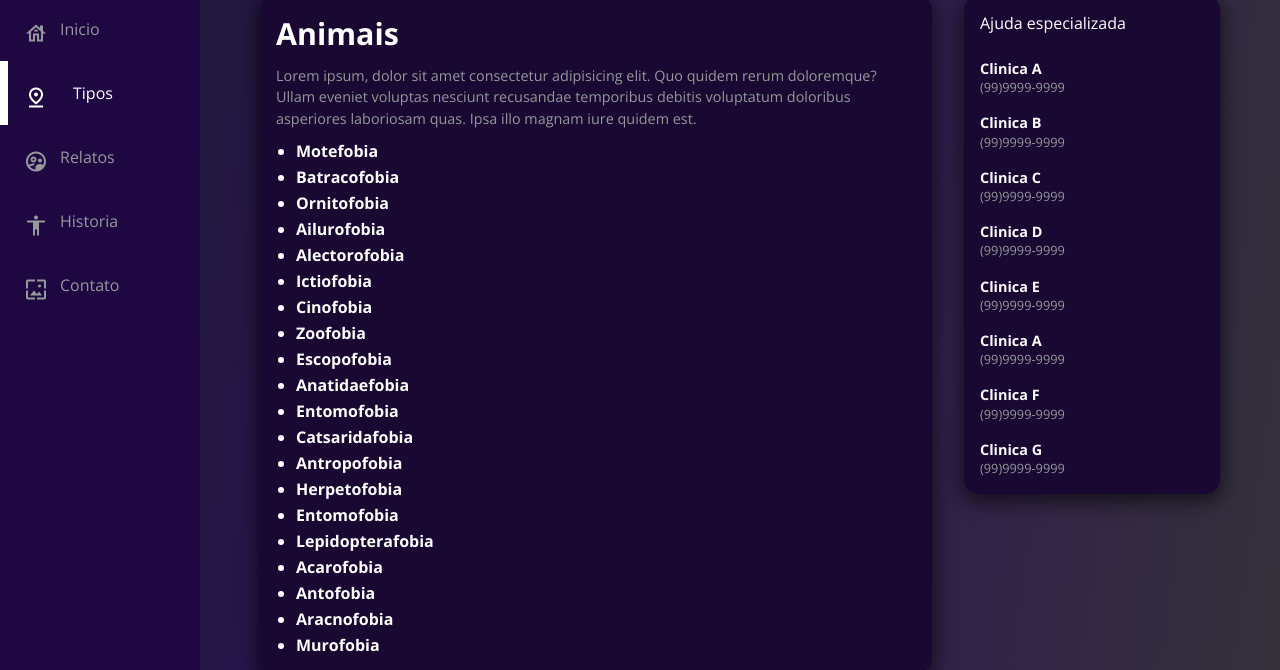
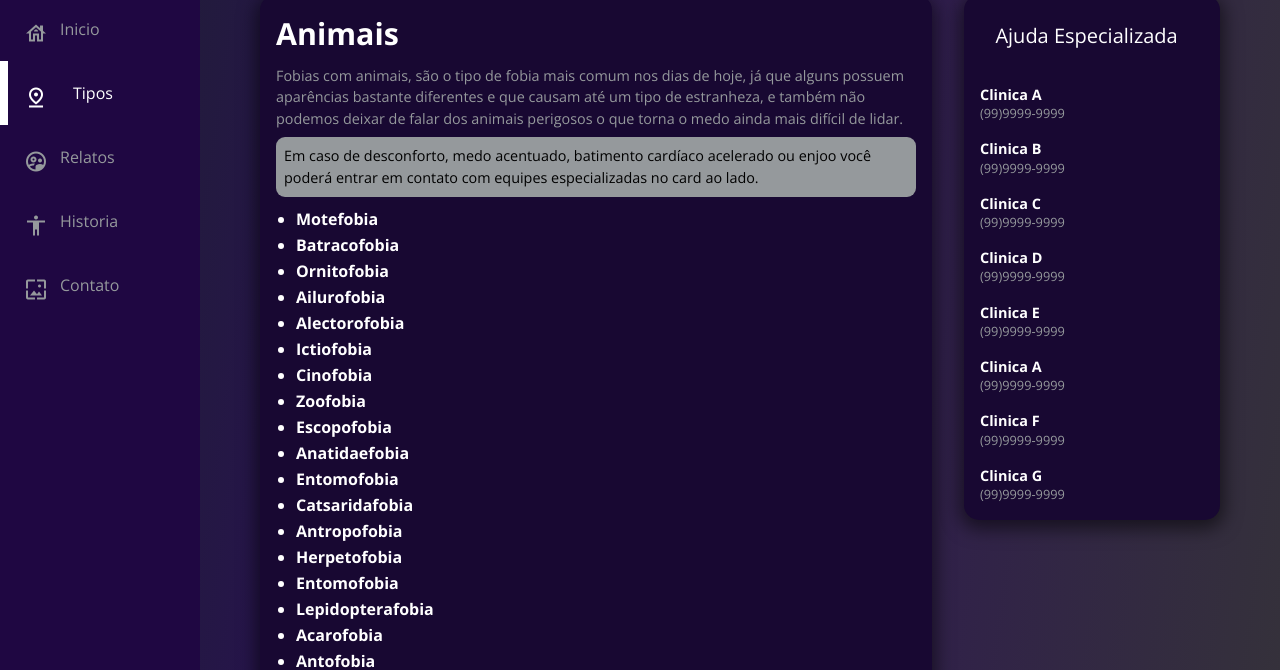
Before and after one commit to raphawestim/Phobos---Projeto, a website: page data/CatalogoAnimal.html in a window 1280 px wide. Shown: the part 153-823 px from the top of the page. Drawn offline with nearby package versions, Linux system fonts and the light colour scheme.

Commit message:
mais ajstes

```diff
--- a/css/estilos.css
+++ b/css/estilos.css
@@ -548,6 +548,10 @@ form{
     display: none;
 }
 
+.cartao--recentes-fobia{
+    display: grid;
+}
+
 @media screen and (min-width: 1024px){
     .cartao--destaque{
         margin-bottom: 0;
@@ -578,7 +582,22 @@ form{
         align-self: flex-start;
     }
 
+    .cartao--recentes-fobia{
+        display: grid;
+        grid-template-columns: auto auto;
+        align-items: center;
+        row-gap: 24px;
+        width: 256px;
+        padding: 16px;
+        box-sizing: border-box;
+        align-self: flex-start;
+    }
+
     .cartao--recentes .carto_titulo{
+        grid-column: auto;
+    }
+
+    .cartao--recentes-fobia .carto_titulo{
         grid-column: auto;
     }
 
@@ -614,7 +633,6 @@ form{
     }
 
     .cartao-item-link-help{
-        /* display: grid; */
         grid-template-columns: auto 1fr;
         gap: 8px;
     }
@@ -630,11 +648,26 @@ form{
         font-weight: 700;
     }
 
+    .cartao_titulo_fobia{
+        padding: 10px;
+        font-size: 20px;
+        text-align: center;
+        text-transform: capitalize;
+    }
+
     .cartao_item_perfil{
         font-size: 0.8rem;
         color: #95999c;
     }
 }
+
+.cartao_titulo_fobia{
+    padding: 10px;
+    font-size: 20px;
+    text-align: center;
+    text-transform: capitalize;
+}
+
 
 .secao{
     display:grid;
--- a/data/CatalogoAnimal.html
+++ b/data/CatalogoAnimal.html
@@ -36,7 +36,10 @@
                     <!-- <p class="cartao-destaque">Minutos Psíquicos</p> -->
                     <h3 class="cartao-titulo-fobia">Animais</h3>
                     <p class="cartao-perfil">
-                        Lorem ipsum, dolor sit amet consectetur adipisicing elit. Quo quidem rerum doloremque? Ullam eveniet voluptas nesciunt recusandae temporibus debitis voluptatum doloribus asperiores laboriosam quas. Ipsa illo magnam iure quidem est.
+                        Fobias com animais, são o tipo de fobia mais comum nos dias de hoje, já que alguns possuem aparências bastante diferentes e que causam até um tipo de estranheza, e também não podemos deixar de falar dos animais perigosos o que torna o medo ainda mais difícil de lidar.
+                    </p>
+                    <p class="cartao-perfil-atencao-2">
+                        Em caso de desconforto, medo acentuado, batimento cardíaco acelerado ou enjoo você poderá entrar em contato com equipes especializadas no card ao lado.
                     </p>
                     <ul class="lista-fobias">
                         <li class="item-fobia">
@@ -111,8 +114,8 @@
                 </div>
             </article>
 
-            <article class="cartao cartao--recentes videos-recentes">
-                <h3 class="cartao_titulo">Ajuda especializada</h3>
+            <article class="cartao cartao--recentes-fobia videos-recentes">
+                <h3 class="cartao_titulo_fobia">Ajuda especializada</h3>
                 <!-- <a href="#" class="cartao_link">Ver todos</a> -->
                 <ul class="cartao_lista">
                     <li class="cartao_item">
```
Also changed, not shown: data/aranhas.html (+2 -2 lines).
